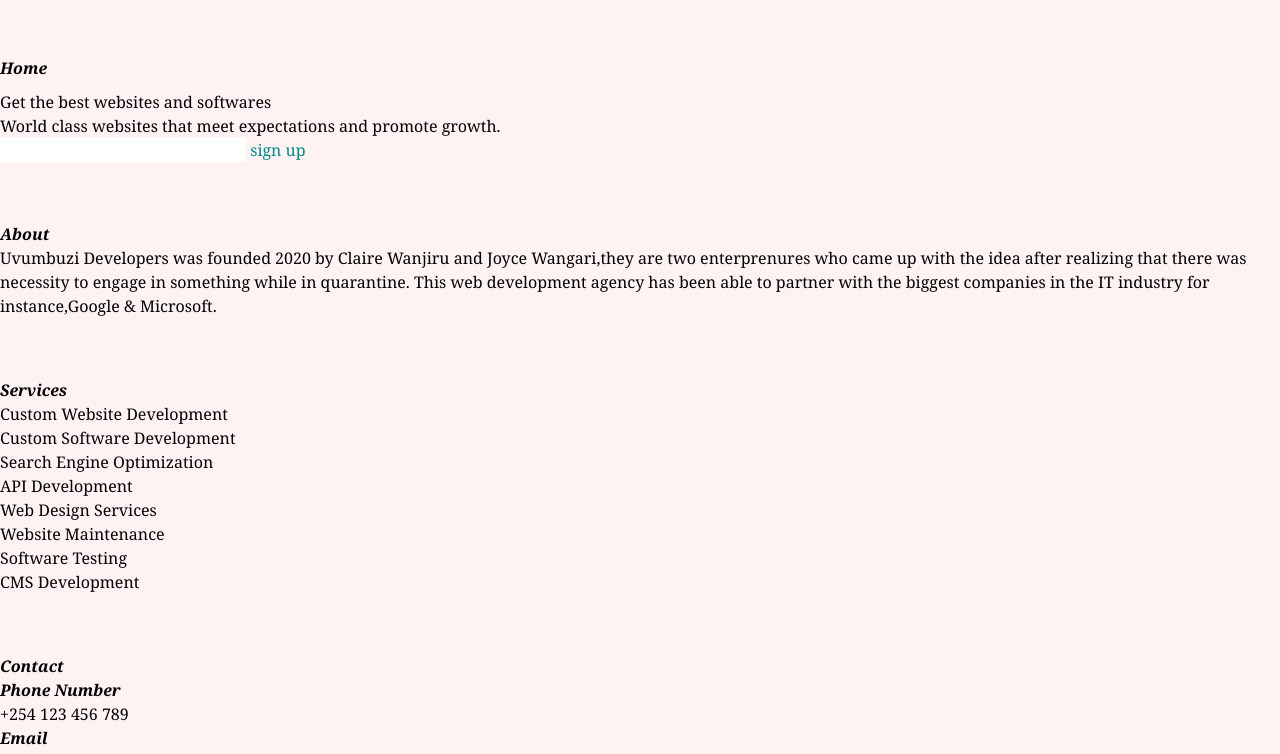
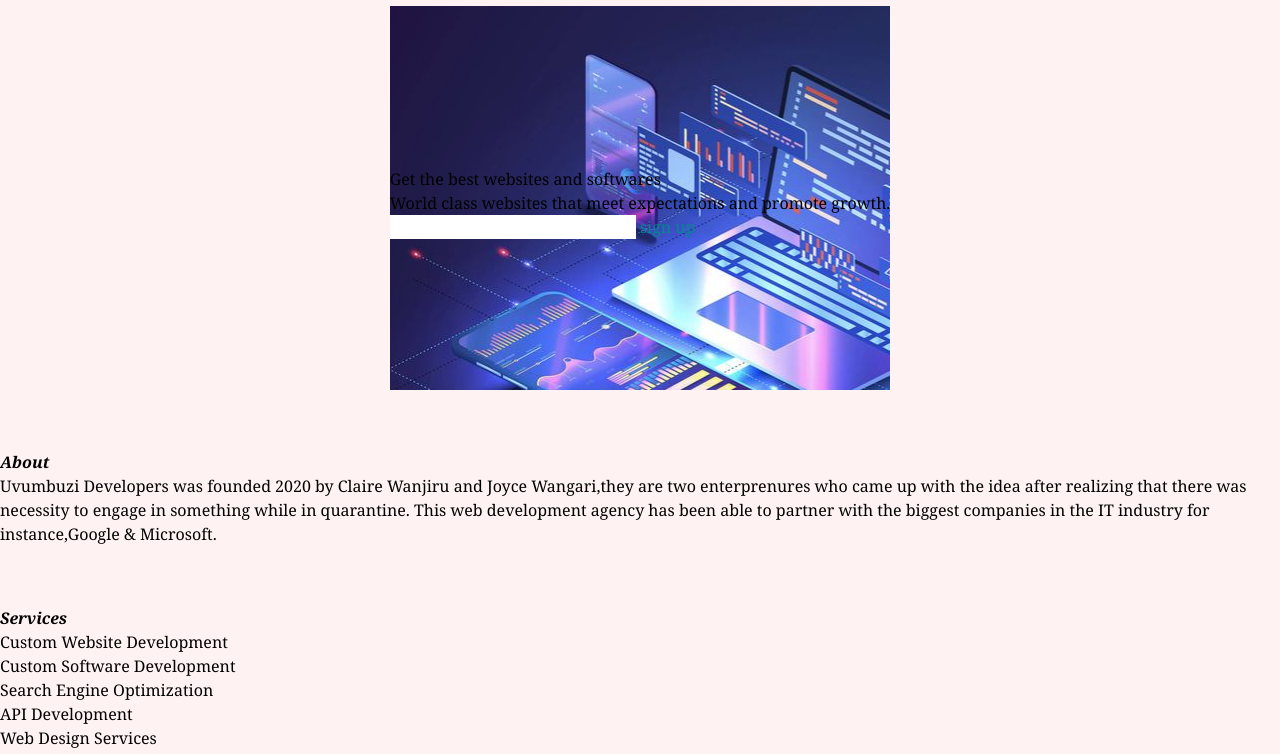
Before and after one commit to clayshwanj/Uvumbuzi-Developers, a website: page public/index.html in a window 1280 px wide. Shown: the part 28-782 px from the top of the page. Drawn offline with Linux system fonts and the light colour scheme.

Commit message:
added changes

```diff
--- a/public/index.html
+++ b/public/index.html
@@ -29,18 +29,25 @@
     </div>
 
     <section>
-      <h2 class="font-extrabold">Home</h2>
-      <section class="hero">
+      <div class="flex justify-center items-center">
+        <section
+          class="hero bg-my-image self-stretch bg-no-repeat max-w-full h-96 flex justify-center items-center"
+        >
+          <ul>
             <div class="hero_content">
               <h3 class="hero_title">Get the best websites and softwares</h3>
-          <p>World class websites that meet expectations and promote growth.</p>
+              <p>
+                World class websites that meet expectations and promote growth.
+              </p>
             </div>
 
             <div>
               <input type="text" name="custom" id="enter" />
               <input type="button" value="sign up" id="enter" />
             </div>
+          </ul>
         </section>
+      </div>
 
       <section>
         <h2 class="font-extrabold">About</h2>
--- a/tailwind.config.js
+++ b/tailwind.config.js
@@ -2,7 +2,9 @@
 module.exports = {
   content: ["./public/**/*.{html,js}"],
   theme: {
-    extend: {},
+    extend: {
+      backgroundImage: { "my-image": "url(assets/img/dev.jpg)" },
+    },
   },
   plugins: [],
 };
```
Also changed, not shown: public/assets/img/dev.jpg (added), public/output.css. Lines whose indentation alone changed are shown as unchanged.
